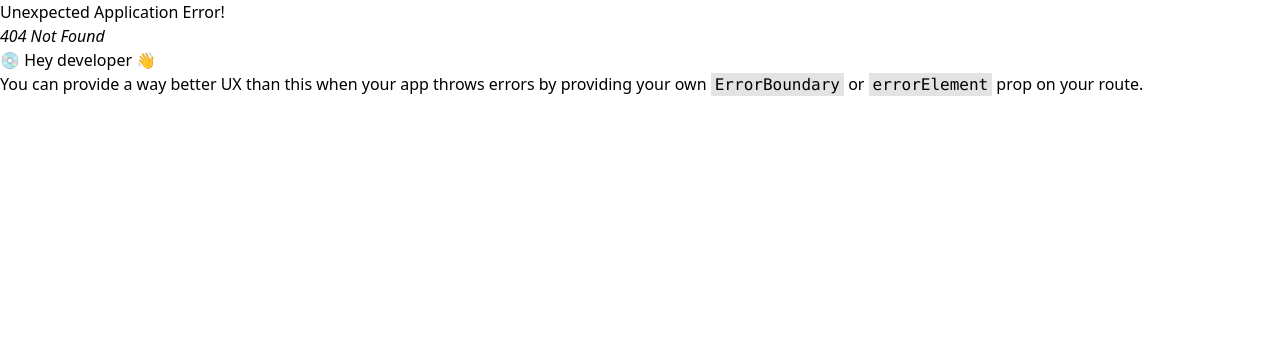
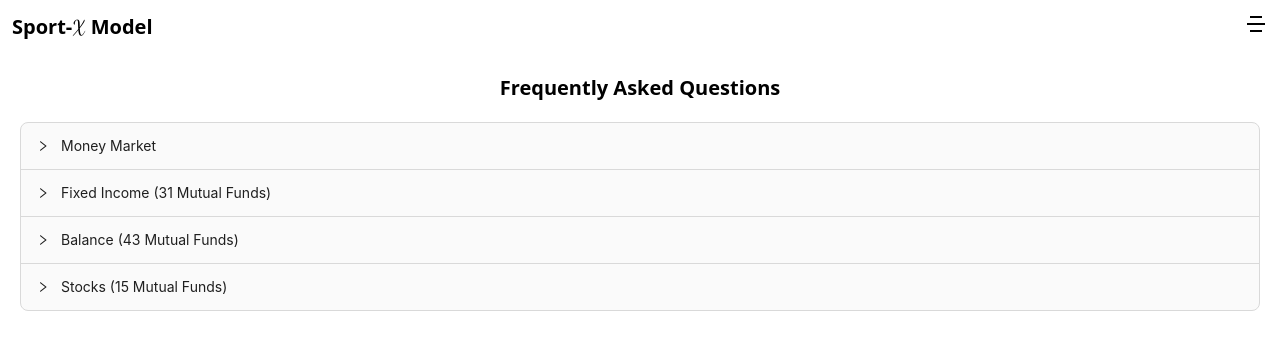
Before and after one commit to faysalewucse/sport-x, a React (Vite) app: page /faq in a window 1280 px wide. Before the commit this address had no page. Shown: the top 350 px of the page. Built offline with nearby package versions, Linux system fonts and the light colour scheme.

Commit message:
added faq page

```diff
--- a/package.json
+++ b/package.json
@@ -10,8 +10,8 @@
     "preview": "vite preview"
   },
   "dependencies": {
+    "antd": "^5.9.4",
     "chart.js": "^4.4.0",
-    "faker": "^6.6.6",
     "localforage": "^1.10.0",
     "match-sorter": "^6.3.1",
     "react": "^18.2.0",
--- a/src/App.jsx
+++ b/src/App.jsx
@@ -3,6 +3,7 @@ import MainLayout from "./layouts/MainLayout";
 import HomePage from "./pages/Home/HomePage";
 import Statistics from "./pages/Statistics";
 import ScatterPlot from "./pages/ScatterPlot";
+import FaqPage from "./pages/FaqPage";
 const router = createBrowserRouter([
   {
     path: "/",
@@ -11,6 +12,10 @@ const router = createBrowserRouter([
       {
         path: "/",
         element: <HomePage />,
+      },
+      {
+        path: "/faq",
+        element: <FaqPage />,
       },
       {
         path: "/statistics/:id",
--- a/src/components/Navbar.jsx
+++ b/src/components/Navbar.jsx
@@ -1,4 +1,33 @@
+import { Dropdown, Space } from "antd";
 import { RiMenu5Line } from "react-icons/ri";
+import { Link } from "react-router-dom";
+
+const items = [
+  {
+    label: <Link to={"/"}>Home</Link>,
+    key: "0",
+  },
+  {
+    label: <Link to={"/"}>Bar Charts</Link>,
+    key: "1",
+  },
+  {
+    label: <Link to={"/scatterplot"}>Scatter Plot</Link>,
+    key: "2",
+  },
+  {
+    label: <Link to={"/about"}>About</Link>,
+    key: "3",
+  },
+  {
+    label: <Link to={"/faq"}>FAQ</Link>,
+    key: "4",
+  },
+  {
+    label: <Link to={"/contact"}>Contact</Link>,
+    key: "5",
+  },
+];
 
 const Navbar = () => {
   return (
@@ -6,7 +35,13 @@ const Navbar = () => {
       <h4 className="font-bold text-xl">
         Sport-<span className="font-normal font-dancing">X</span> Model
       </h4>
-      <RiMenu5Line className="text-2xl" />
+      <Dropdown menu={{ items }} trigger={["click"]}>
+        <a onClick={(e) => e.preventDefault()}>
+          <Space>
+            <RiMenu5Line className="text-2xl" />
+          </Space>
+        </a>
+      </Dropdown>
     </div>
   );
 };
--- /dev/null
+++ b/src/pages/FaqPage.jsx
@@ -0,0 +1,43 @@
+import { Collapse } from "antd";
+
+const text = `
+  A dog is a type of domesticated animal.
+  Known for its loyalty and faithfulness,
+  it can be found as a welcome guest in many households across the world.
+`;
+
+const items = [
+  {
+    key: "1",
+    label: "Money Market",
+    children: <p>{text}</p>,
+  },
+  {
+    key: "2",
+    label: "Fixed Income (31 Mutual Funds)",
+    children: <p>{text}</p>,
+  },
+  {
+    key: "3",
+    label: "Balance (43 Mutual Funds)",
+    children: <p>{text}</p>,
+  },
+  {
+    key: "4",
+    label: "Stocks (15 Mutual Funds)",
+    children: <p>{text}</p>,
+  },
+];
+
+const FaqPage = () => {
+  return (
+    <div className="p-5">
+      <h1 className="font-bold text-xl mb-5 text-center">
+        Frequently Asked Questions
+      </h1>
+      <Collapse accordion items={items} />
+    </div>
+  );
+};
+
+export default FaqPage;
```
Also changed, not shown: 1 other file (tests, documents, lock files or other folders).
